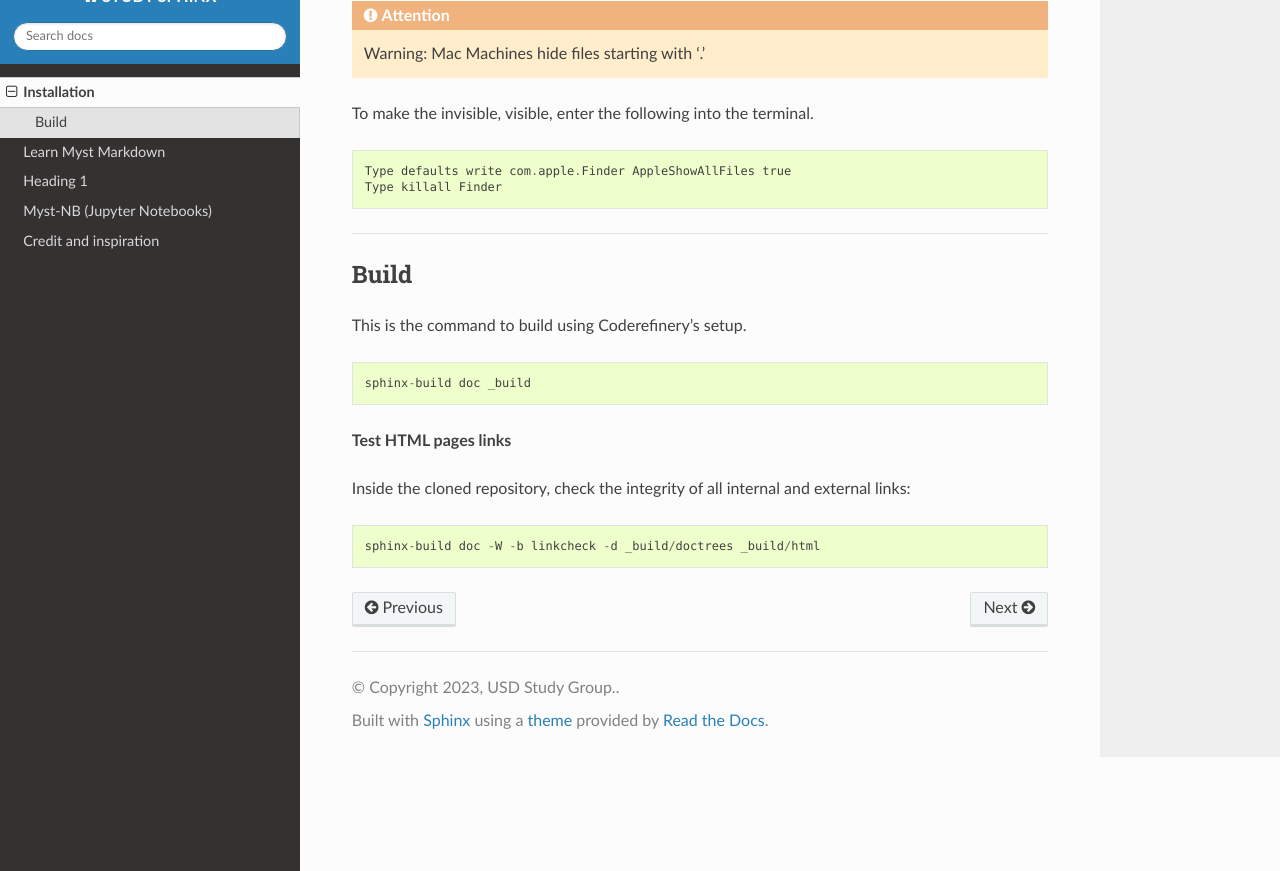
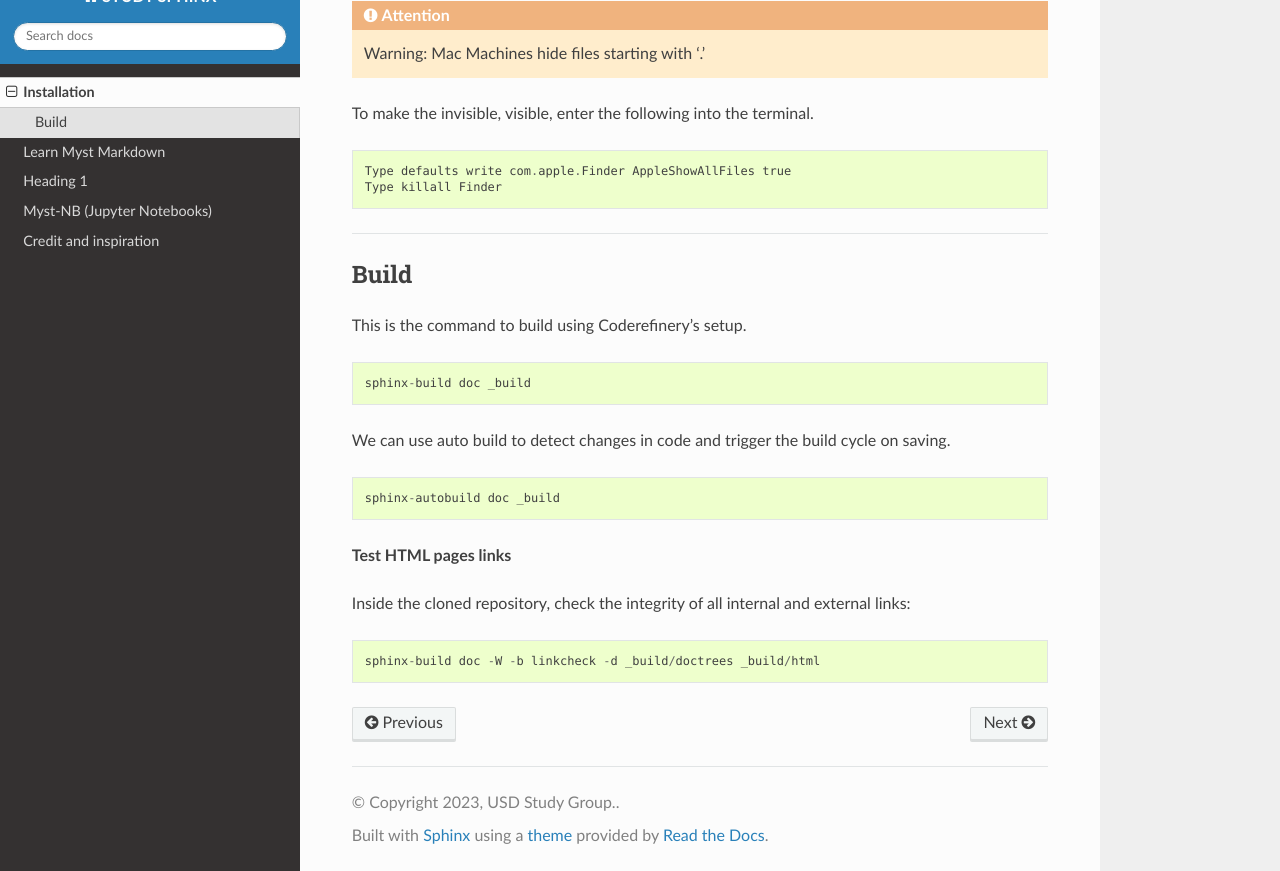
Before and after one commit to ZiaCreatesIdeas/STUDY_SPHINX-MYST, a Sphinx documentation site: the page built from doc/installation.rst, in a window 1280 px wide and 900 px high, scrolled down 3576 px, cut to the strip 29-900 px from the top of the window. Built offline with Sphinx 7.4.7 and the Read the Docs theme 3.1.0, drawn with Linux system fonts in a browser that asks for light colours; pages that are not in the unit, such as notebooks, are missing from menus.

Commit message:
Added autobuild command to instructions

```diff
--- a/doc/installation.rst
+++ b/doc/installation.rst
@@ -165,6 +165,12 @@ This is the command to build using Coderefinery's setup.
 
    sphinx-build doc _build
 
+We can use auto build to detect changes in code and trigger the build cycle on saving.
+
+.. code-block:: python
+
+   sphinx-autobuild doc _build
+
 
 **Test HTML pages links**
 
```
Also changed, not shown: 1 other file.
